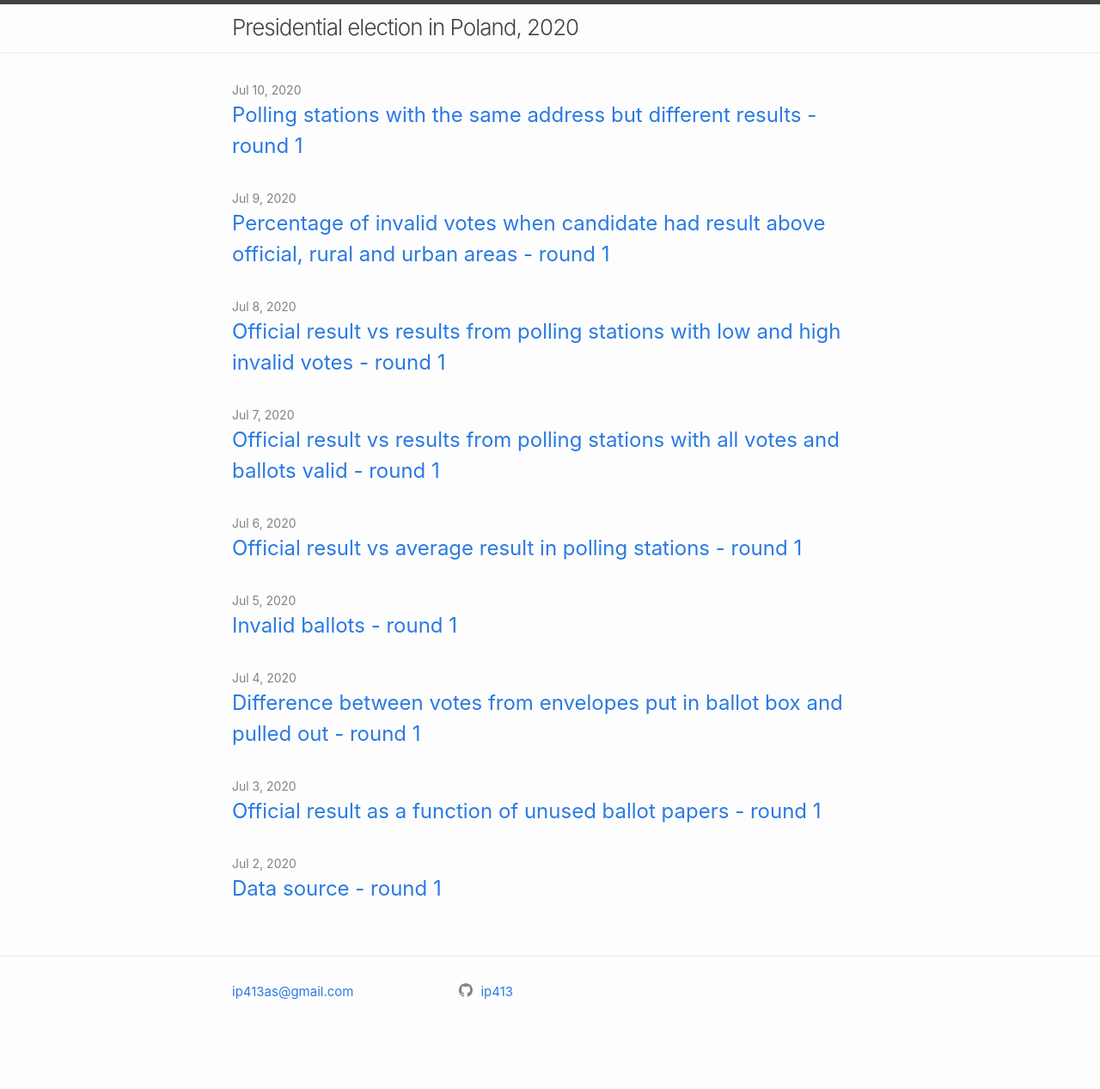
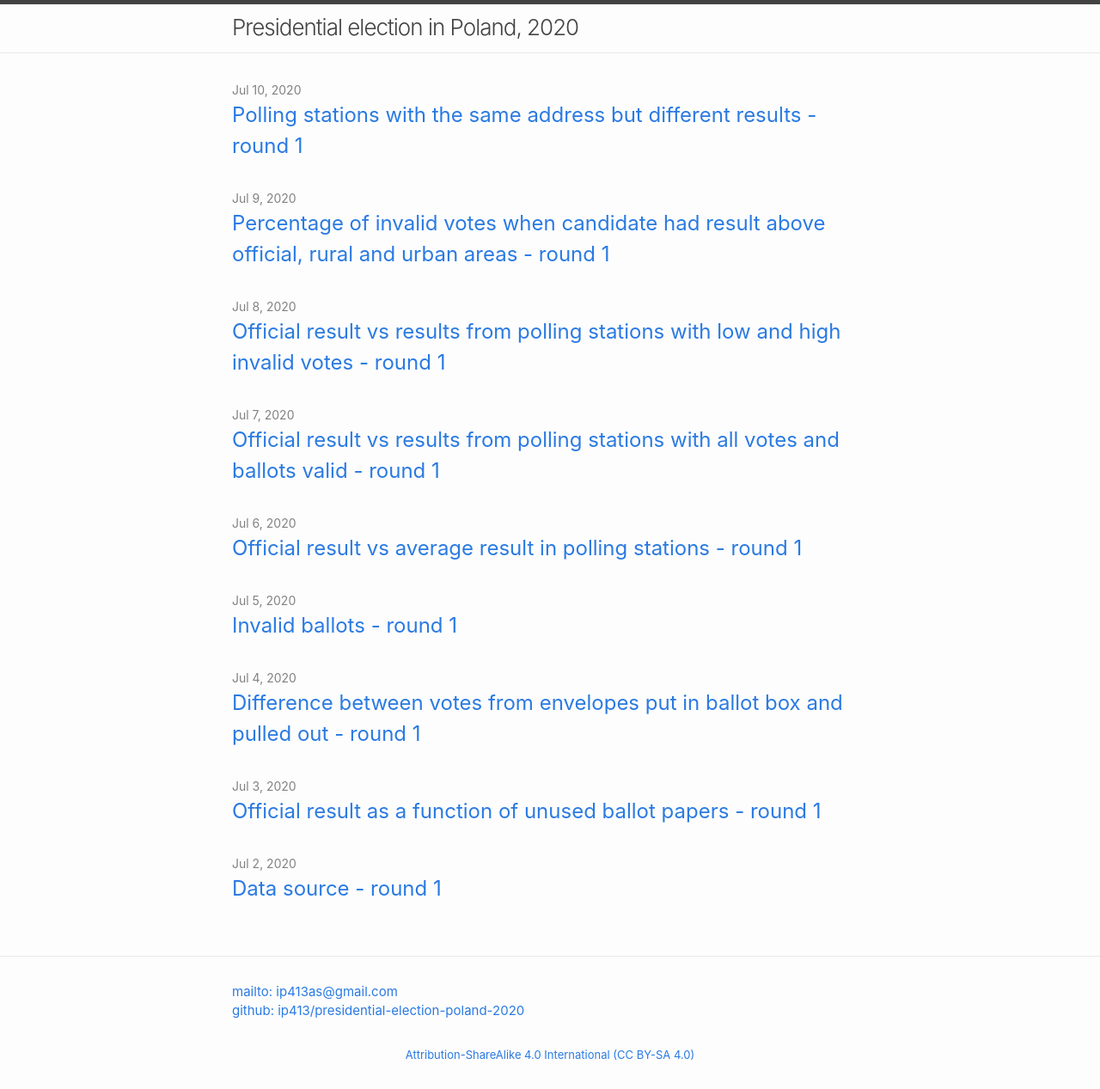
Before and after one commit to ip413/conclusion-separated-data, a Jekyll site: the page built from index.markdown, in a window 1280 px wide. Shown: the whole page at 86% size. Built offline with Jekyll 4.4.1, drawn with Linux system fonts in a browser that asks for light colours; before the commit the page ends 1225 px from its top, so only the background shows below that.

Commit message:
footer links

```diff
--- a/_config.yml
+++ b/_config.yml
@@ -25,8 +25,13 @@ description: >- # this means to ignore newlines until "baseurl:"
 baseurl: "/presidential-election-poland-2020" # the subpath of your site, e.g. /blog
 url: "" # the base hostname & protocol for your site, e.g. http://example.com
 
-github_username: ip413
+repo:
+  text: "github: ip413/presidential-election-poland-2020"
+  url: //github.com/ip413/presidential-election-poland-2020
 
+license:
+  text: Attribution-ShareAlike 4.0 International (CC BY-SA 4.0)
+  url: https://creativecommons.org/licenses/by-sa/4.0/
 
 # Build settings
 theme: minima
--- a/_includes/footer.html
+++ b/_includes/footer.html
@@ -1,21 +1,23 @@
 <footer class="site-footer h-card">
   <data class="u-url" href="{{ "/" | relative_url }}"></data>
-
   <div class="wrapper">
     <div class="footer-col-wrapper">
-      <div class="footer-col footer-col-1">
+      <div class="footer-col footer-col-12">
         <ul class="contact-list">
-            {%- if site.email -%}
-            <li><a class="u-email" href="mailto:{{ site.email }}">{{ site.email }}</a></li>
-            {%- endif -%}
+          {%- if site.email -%}
+          <li><a class="u-email" href="mailto:{{ site.email }}">mailto: {{ site.email }}</a></li>
+          {%- endif -%}
+
+          {%- if site.repo -%}
+          <li><a href="{{ site.repo.url }}">{{ site.repo.text }}</a></li>
+          {%- endif -%}
         </ul>
       </div>
-
-      <div class="footer-col footer-col-2">
-        {%- include social.html -%}
-      </div>
     </div>
-
+    {%- if site.license -%}
+    <div class="center small">
+      <a href="{{ site.license.url }}">{{ site.license.text }}</a>
+    </div>
+    {%- endif -%}
   </div>
-
 </footer>
--- a/_sass/minima/_base.scss
+++ b/_sass/minima/_base.scss
@@ -254,3 +254,12 @@ table {
     border: 1px solid $grey-color-light;
   }
 }
+
+
+.center {
+  text-align: center;
+}
+
+.small {
+  font-size: small;
+}
--- a/assets/main.css
+++ b/assets/main.css
@@ -183,6 +183,12 @@ table {
     border-bottom-color: #c9c9c9; }
   table td {
     border: 1px solid #e8e8e8; }
+
+.center {
+  text-align: center; }
+
+.small {
+  font-size: small; }
 
 /**
  * Site header
```
Also changed, not shown: 1 other file.
